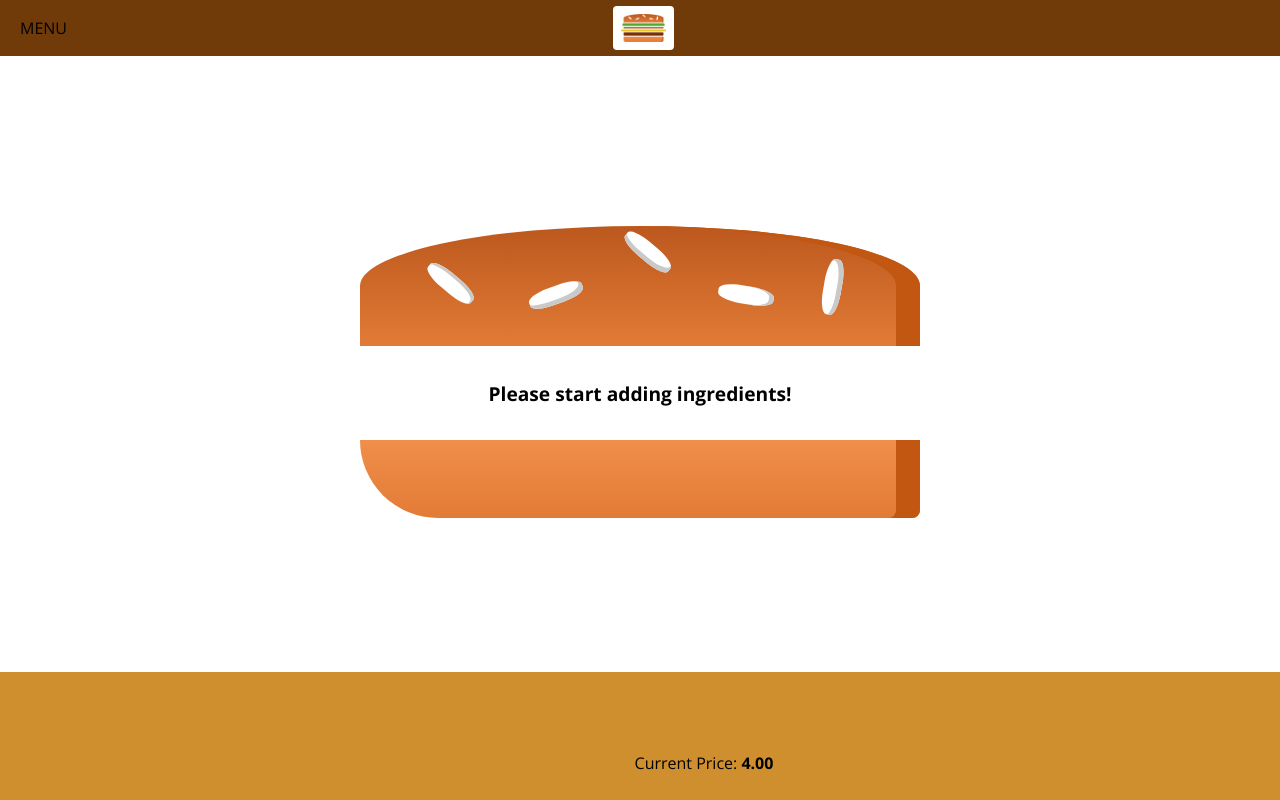
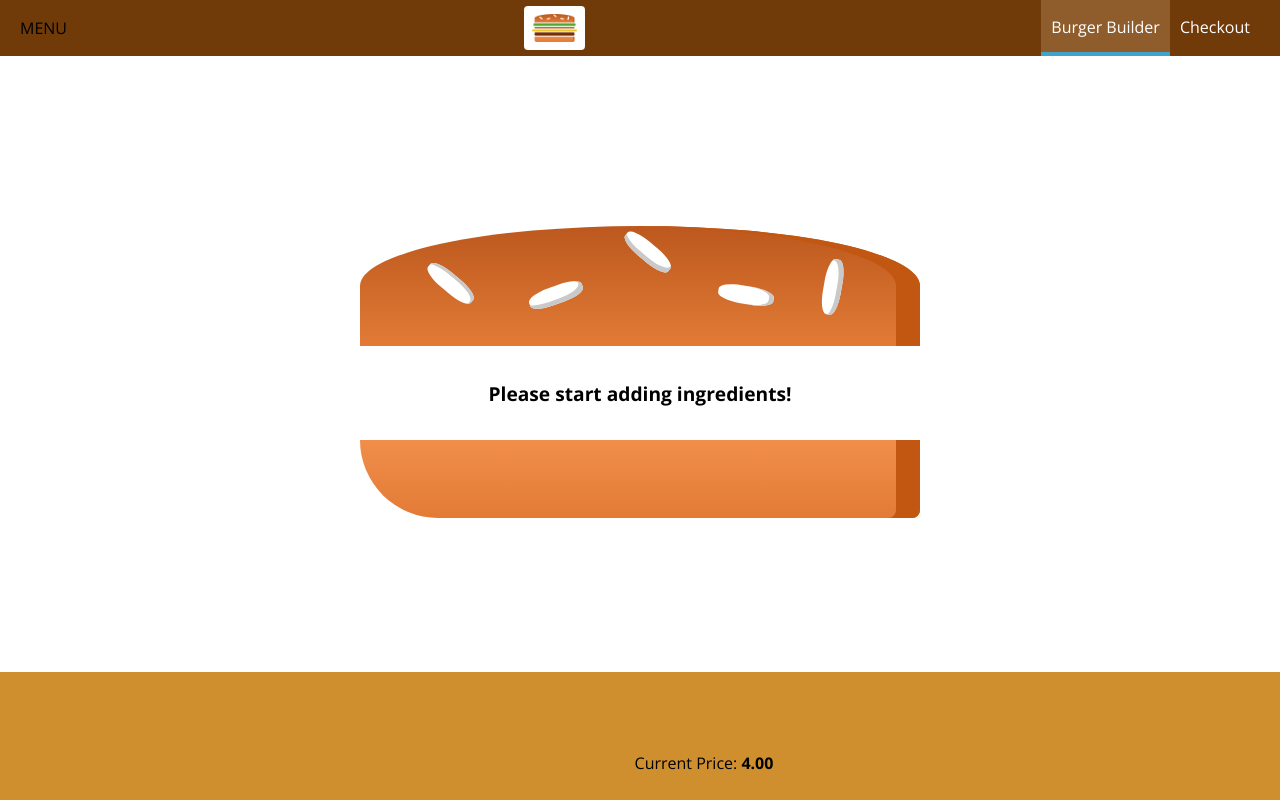
Before and after one commit to juanallo/burger-builder, a React (Create React App) app: page / in a window 1280 px wide. Shown: the top 800 px of the page. Built offline with nearby package versions, Linux system fonts and the light colour scheme.

Commit message:
adding navigation

```diff
--- /dev/null
+++ b/src/components/Navigation/NavigationItems/NavigationItem/NavigationItem.js
@@ -0,0 +1,17 @@
+import React from 'react';
+import classes from './NavigationItem.module.css';
+const NavigationItem = (props) => {
+
+	return (
+		<li className={classes.NavigationItem}>
+			<a
+				href={props.link}
+				className={props.active ? classes.active : ''}
+			>
+				{props.children}
+			</a>
+		</li>
+	);
+};
+
+export default NavigationItem;
--- /dev/null
+++ b/src/components/Navigation/NavigationItems/NavigationItem/NavigationItem.module.css
@@ -0,0 +1,24 @@
+.NavigationItem {
+  margin: 0;
+  box-sizing: border-box;
+  display: flex;
+  height: 100%;
+  align-items: center;
+
+}
+
+.NavigationItem a {
+  color: white;
+  text-decoration: none;
+  height: 100%;
+  padding: 16px 10px;
+  border-bottom: 4px solid transparent;
+  box-sizing: border-box;
+}
+
+.NavigationItem a:hover,
+.NavigationItem a:active,
+.NavigationItem a.active {
+  background-color: #8f5c2c;
+  border-bottom: 4px solid #40A4c8;
+}
--- /dev/null
+++ b/src/components/Navigation/NavigationItems/NavigationItems.js
@@ -0,0 +1,15 @@
+import React from 'react';
+import NavigationItem from "./NavigationItem/NavigationItem";
+import classes from './NavigationItems.module.css';
+
+const NavigationItems = (props) => {
+
+	return (
+		<ul className={classes.NavigationItems}>
+			<NavigationItem link="/" active>Burger Builder</NavigationItem>
+			<NavigationItem link="/">Checkout</NavigationItem>
+		</ul>
+	);
+};
+
+export default NavigationItems;
--- /dev/null
+++ b/src/components/Navigation/NavigationItems/NavigationItems.module.css
@@ -0,0 +1,8 @@
+.NavigationItems {
+  margin: 0;
+  padding: 0;
+  list-style: none;
+  display: flex;
+  align-items: center;
+  height: 100%;
+}
--- a/src/components/Navigation/Toolbar/Toolbar.js
+++ b/src/components/Navigation/Toolbar/Toolbar.js
@@ -1,6 +1,7 @@
 import React from 'react';
 import classes from './Toolbar.module.css'
 import Logo from "../../Logo/Logo";
+import NavigationItems from "../NavigationItems/NavigationItems";
 
 const Toolbar = (props) => {
 
@@ -9,7 +10,7 @@
 			<div>MENU</div>
 			<Logo />
 			<nav>
-				<ul></ul>
+				<NavigationItems />
 			</nav>
 		</header>
 	);
```
